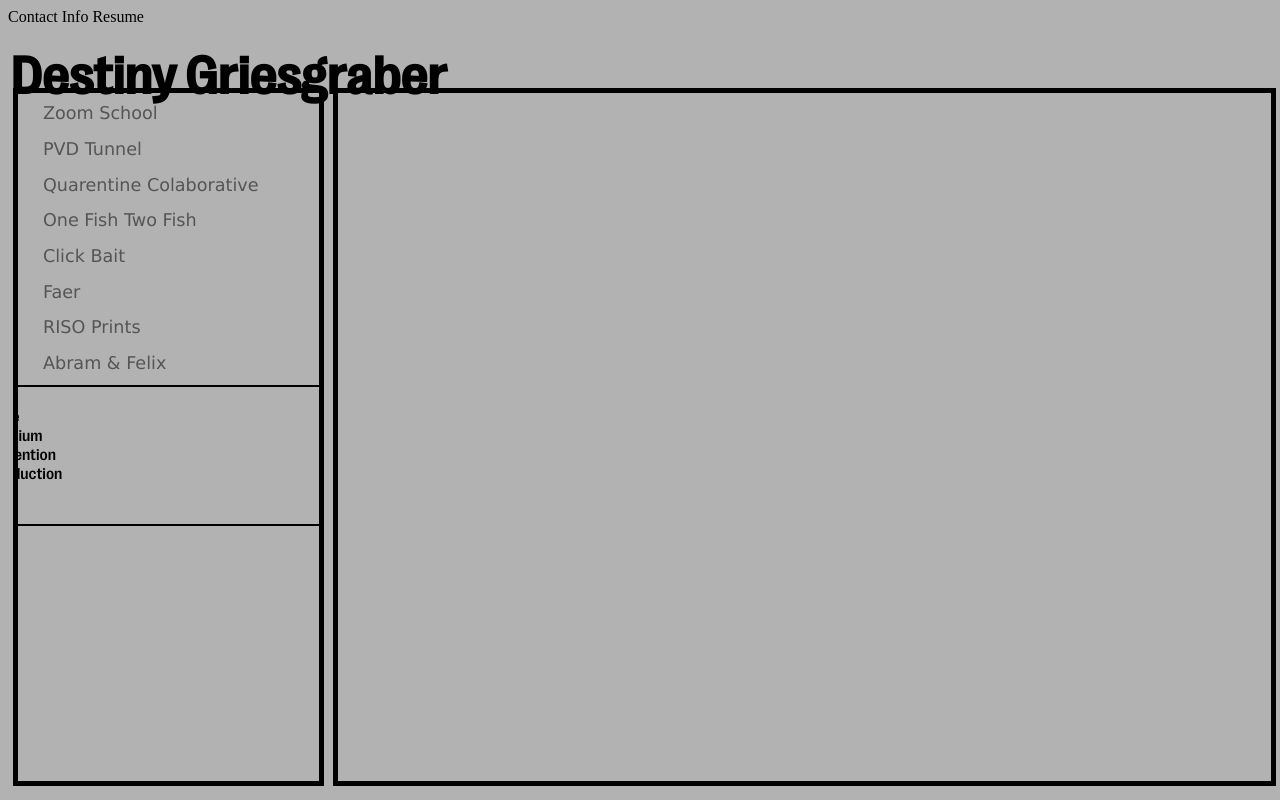
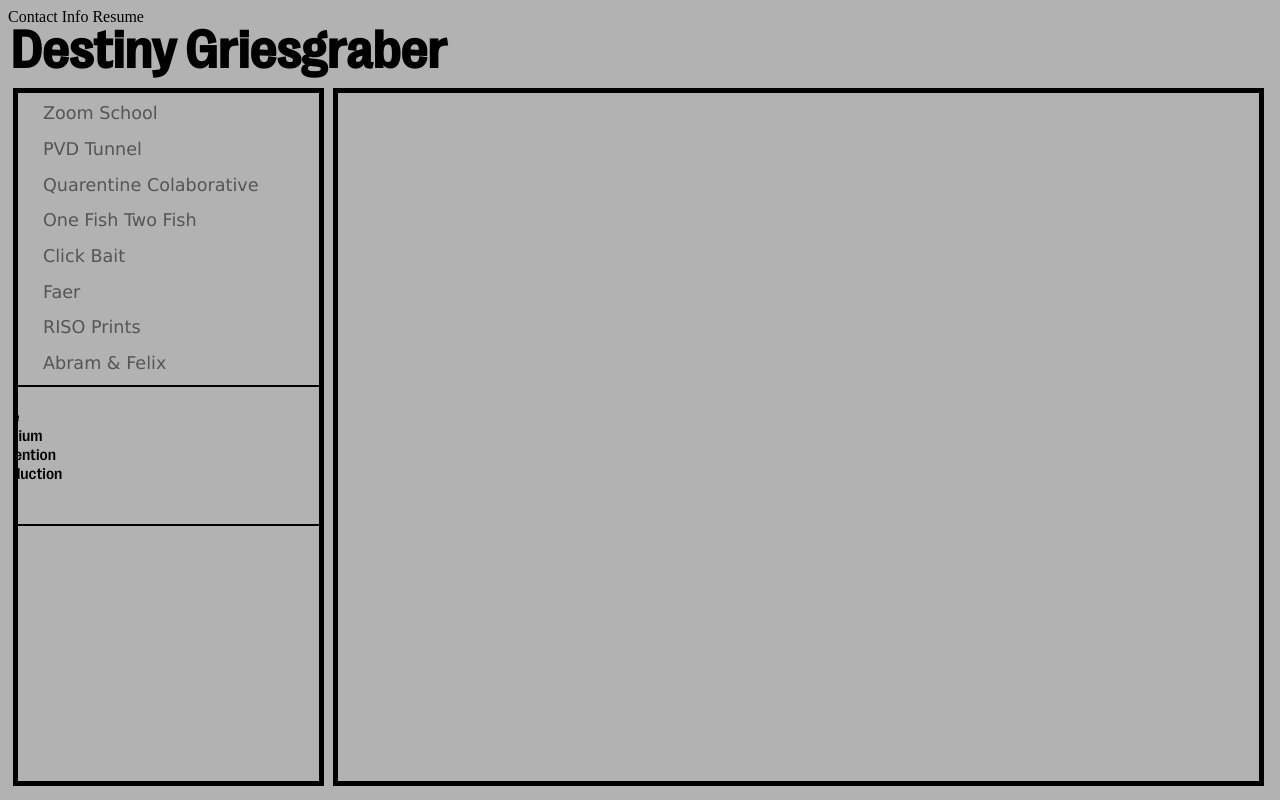
Before and after one commit to DestinyGriesgraber/DestinyGriesgraber.github.io, a plain HTML site: page index.html in a window 1280 px wide. Drawn offline with nearby package versions, Linux system fonts and the light colour scheme.

Commit message:
formatting

```diff
--- a/stylesheet.css
+++ b/stylesheet.css
@@ -4,9 +4,9 @@ body
 }
 #Destiny
 {
-    position: fixed;
+    position: absolute;
     left: .8%;
-    margin-top: 1%;
+    margin-top: -1%;
     font-size: 40pt;
     font-family: Grotesk-Medium;
     z-index: 1;
@@ -18,10 +18,10 @@ body
     width: 19.5%;
     padding: 2%;
     padding-top: .5%;
-    position: fixed;
+    position: absolute;
     left: 1%;
     top: 11%;
-    height: 82vh;
+    height: 82%;
     overflow-y: scroll;
     text-align: left;
     font-family: Grotesk-Medium;
@@ -32,13 +32,13 @@ body
 #righty
 {
     border: 5px solid black;
-    width: 68.9%;
+    width: 68%;
     padding: 2%;
     padding-top: .5%;
-    position: fixed;
+    position: absolute;
     left: 26%;
     top: 11%;
-    height: 82vh;
+    height: 82%;
     overflow-y: scroll;
     text-align: left;
     font-family: Grotesk-Fine;
```
